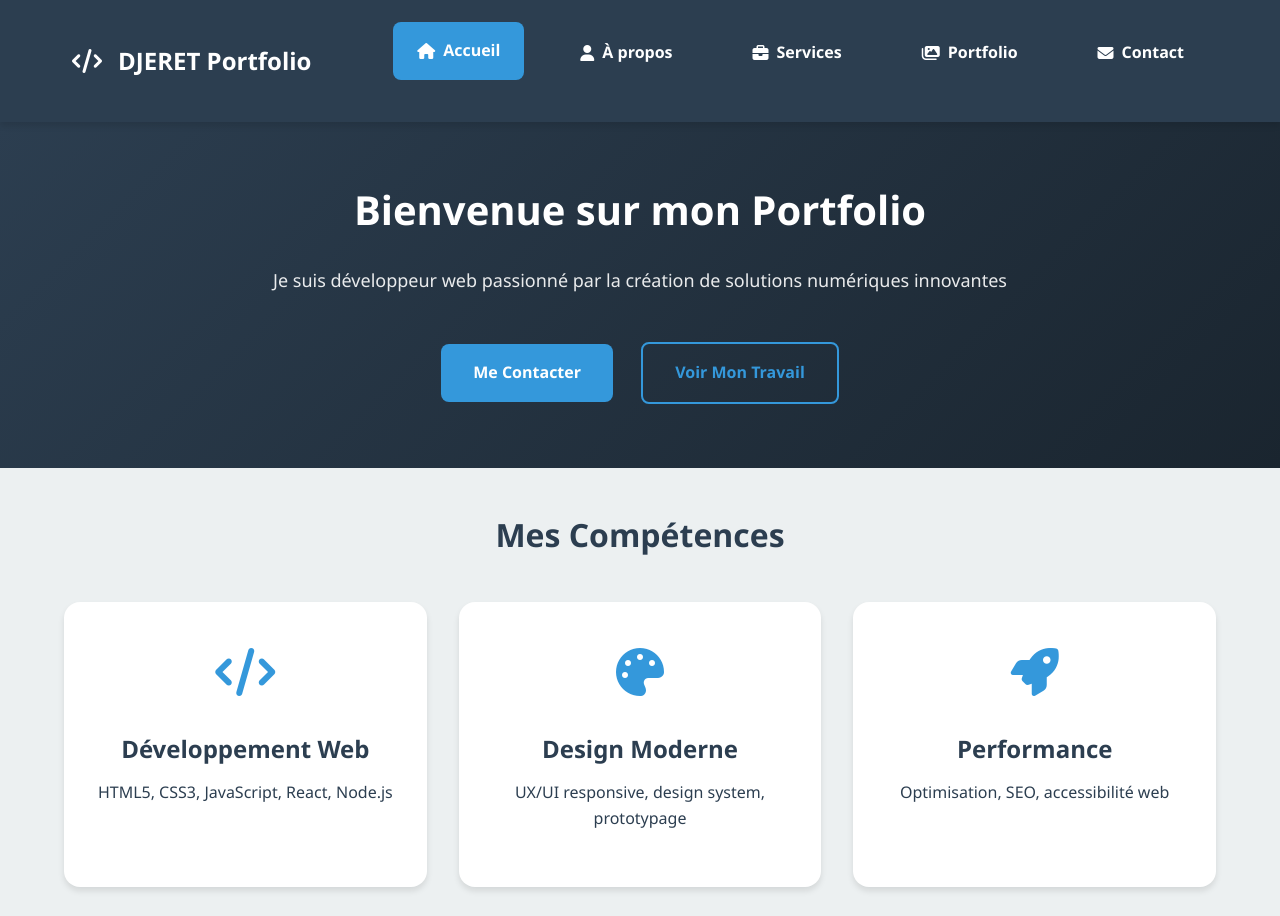
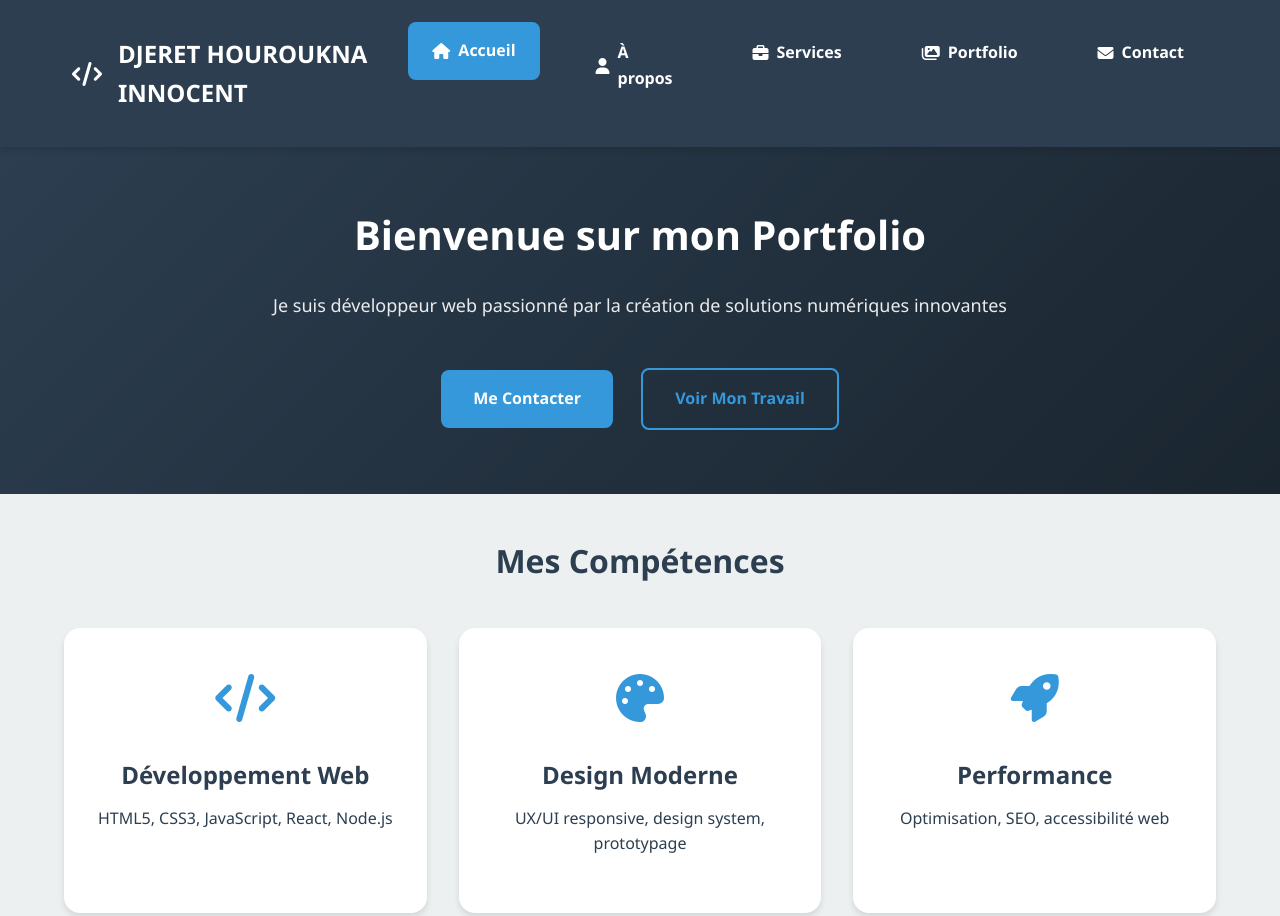
Before and after one commit to djerethouroukna/mon-super-site, a website: page index.html in a window 1280 px wide. Shown: the top 916 px of the page. Drawn offline with Linux system fonts and the light colour scheme.

Commit message:
Forçage de la mise à jour du build.sh

```diff
--- a/index.html
+++ b/index.html
@@ -21,7 +21,7 @@
             <div class="logo">
                 <a href="index.html">
                     <i class="fas fa-code"></i>
-                    <span>DJERET Portfolio</span>
+                    <span>DJERET HOUROUKNA INNOCENT</span>
                 </a>
             </div>
 
```
Also changed, not shown: services.html (+1 -1 lines).
